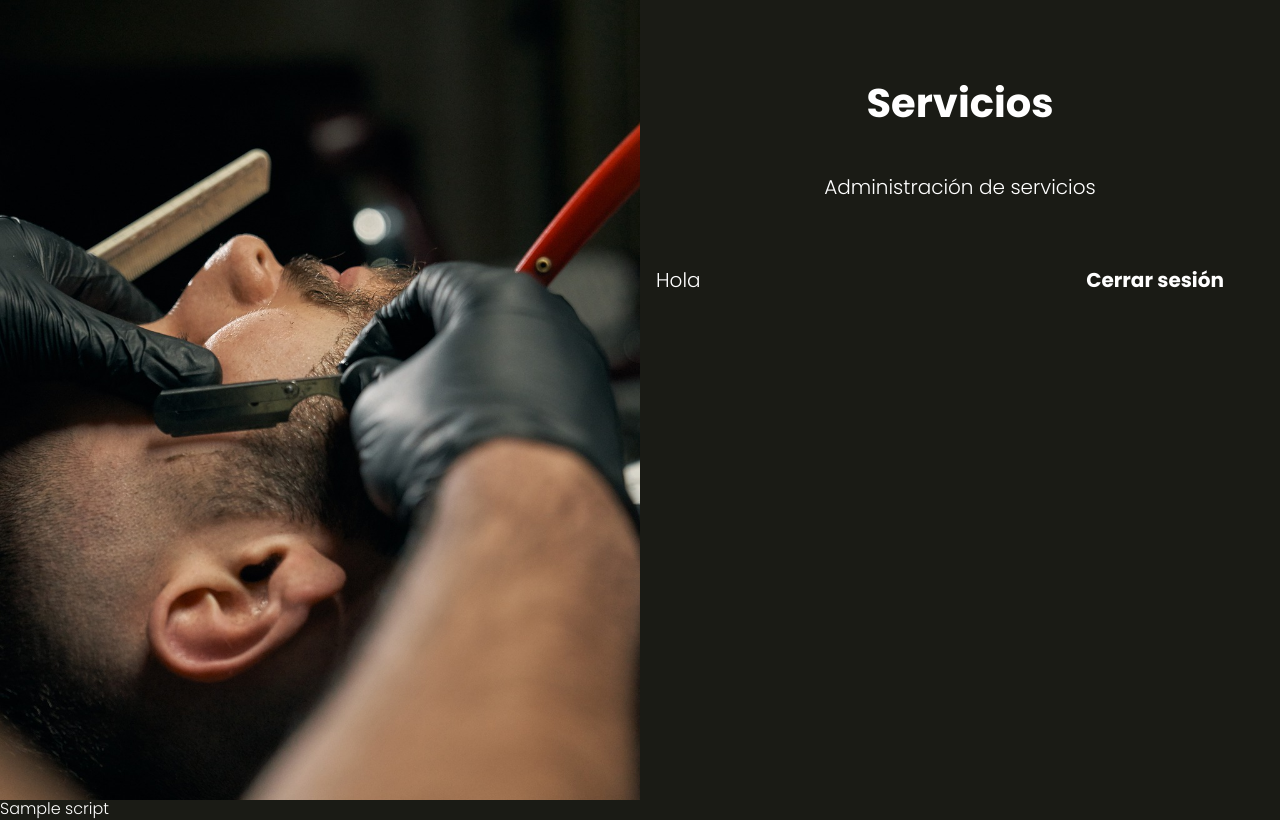
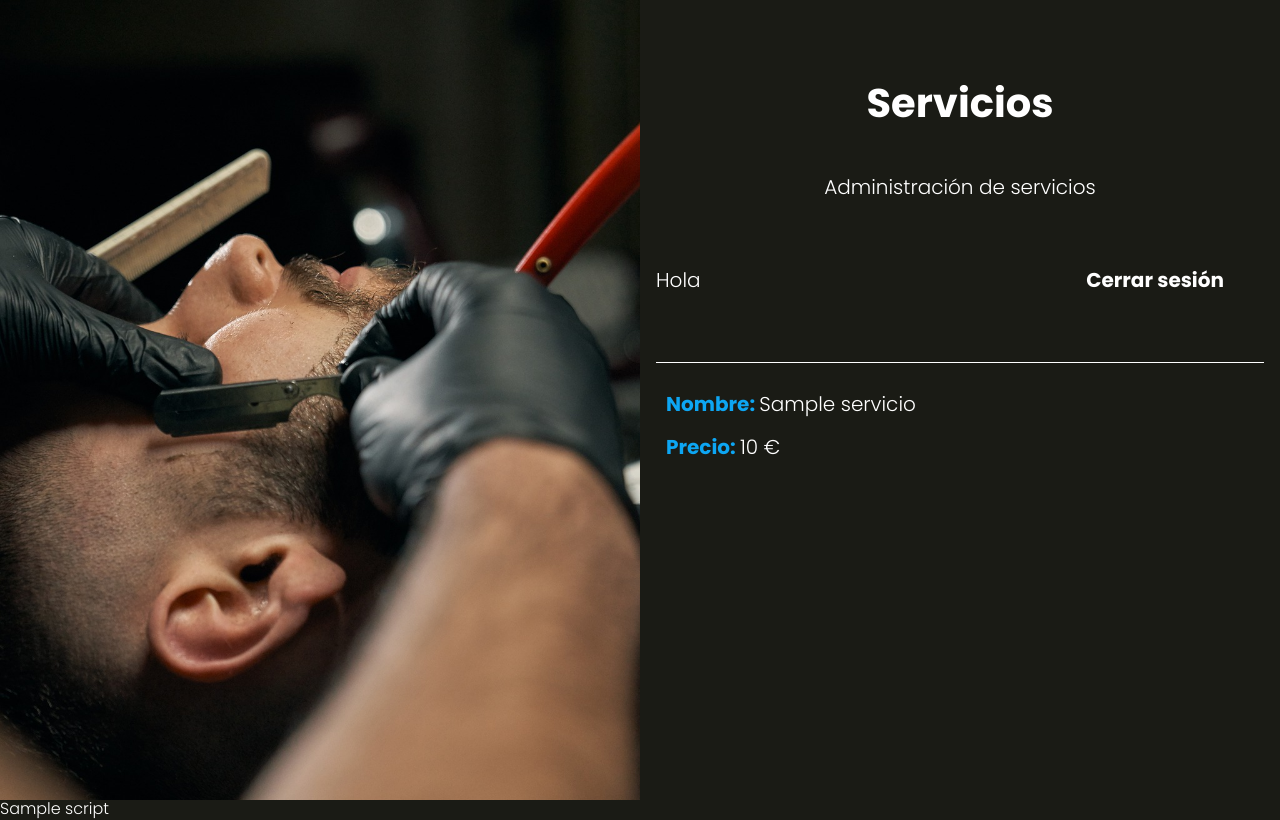
Before and after one commit to AlanMartinezDev/AppSalon, a PHP site: the page made by views/servicios/index.php in a window 1280 px wide. Run offline with PHP 8.4, Linux system fonts and the light colour scheme; the template is opened without the code that fills it: most values are stand-ins (such as "Sample title", 1, 10 or a date in 2020).

Commit message:
Mostrar los servicios

```diff
--- a/controllers/ServicioController.php
+++ b/controllers/ServicioController.php
@@ -13,8 +13,11 @@ class ServicioController
             session_start();
         }
 
+        $servicios = Servicio::all();
+
         $router->render('servicios/index', [
-            'nombre' => $_SESSION['nombre']
+            'nombre' => $_SESSION['nombre'],
+            'servicios' => $servicios
         ]);
     }
 
--- a/src/scss/layout/_admin.scss
+++ b/src/scss/layout/_admin.scss
@@ -20,3 +20,7 @@
         }
     }
 }
+
+.servicios {
+    @extend .citas;
+}
--- a/views/servicios/index.php
+++ b/views/servicios/index.php
@@ -4,3 +4,12 @@
 <?php
 include_once __DIR__ . '/../templates/barra.php';
 ?>
+
+<ul class="servicios">
+    <?php foreach ($servicios as $servicio) { ?>
+        <li>
+            <p>Nombre: <span><?php echo $servicio->nombre; ?></span></p>
+            <p>Precio: <span><?php echo $servicio->precio; ?> €</span></p>
+        </li>
+    <?php } ?>
+</ul>
```
Also changed, not shown: public/build/css/app.css, 1 other file.
